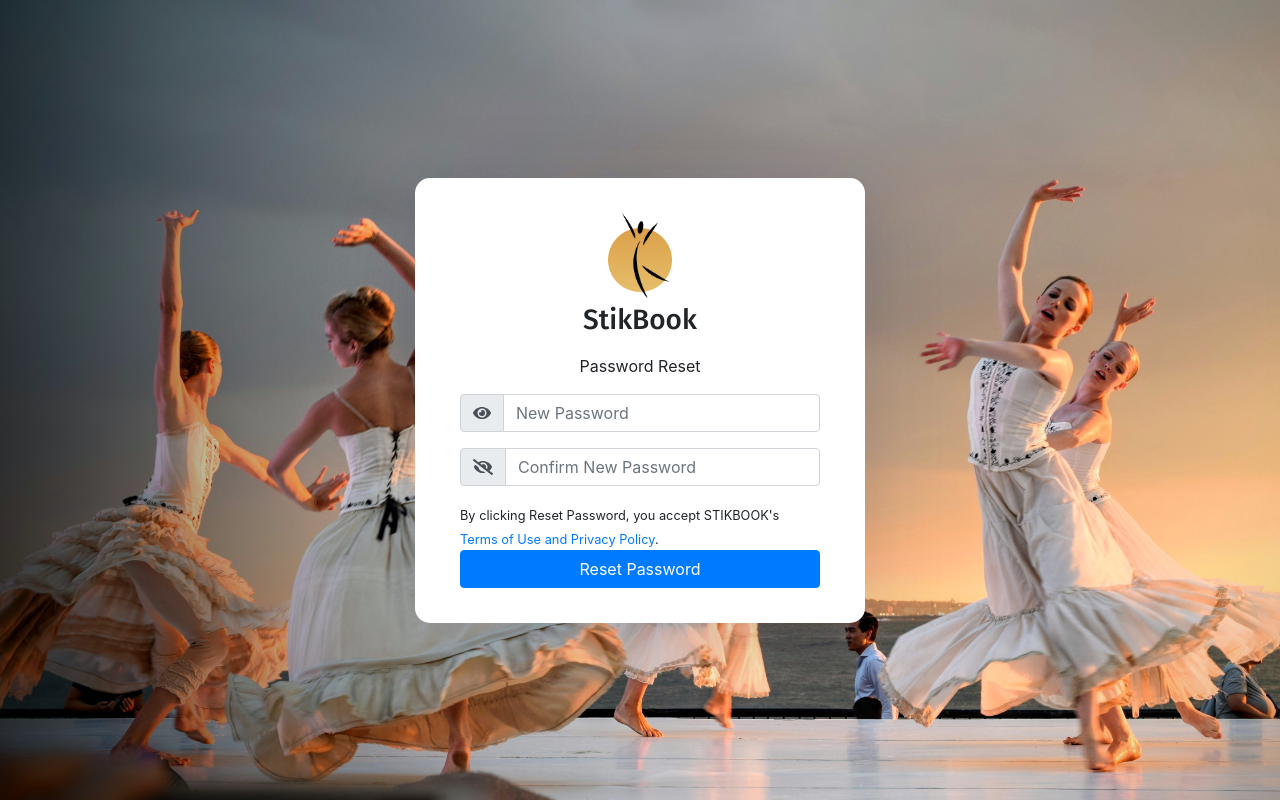
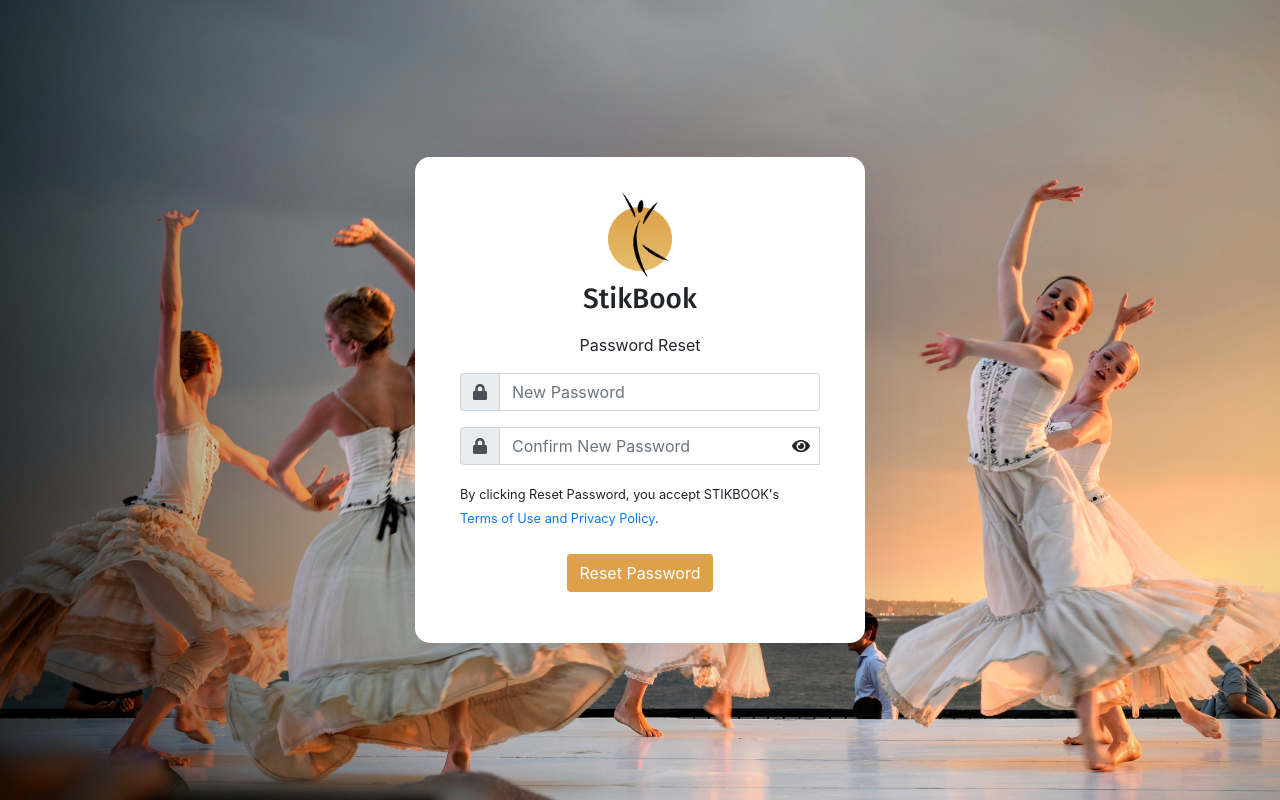
Before and after one commit to kjayakiranreddy/Stikbook, a React (Create React App) app in the folder stikbook-frontend/: page /PasswordReset in a window 1280 px wide. Built offline with nearby package versions, Linux system fonts and the light colour scheme.

Commit message:
updated Forgotpassword and PasswordReset pages

```diff
--- a/stikbook-frontend/src/components/login/Forgotpassword.jsx
+++ b/stikbook-frontend/src/components/login/Forgotpassword.jsx
@@ -1,14 +1,13 @@
 import React, { useState } from 'react';
 import { Tab, Tabs, TabList, TabPanel } from 'react-tabs';
 import Logo from "../../assets/images/logo_stikbook.png";
-import ForgotPassword from "./forgotpassword.css";
 import 'react-tabs/style/react-tabs.css';
-import PhoneInput from 'react-phone-input-2';
+import PhoneInput from "../../utils/phoneInput";
 import { FontAwesomeIcon } from "@fortawesome/react-fontawesome";
 import UsePasswordToggle from "../../utils/usePasswordToggle";
 
 const Forgotpassword = () => {
-  const [PasswordInputType, ToggleIcon] = UsePasswordToggle();
+  const [PasswordInputType,ToggleIcon] = UsePasswordToggle();
   const [selectedTab, setSelectedTab] = useState('tab-1');
 
   return (
@@ -33,18 +32,12 @@ const Forgotpassword = () => {
        </div>
       </TabPanel>
       <TabPanel item="tab-2">
-          <PhoneInput>
-      <div className="form-group input-group">
-                <div className="input-group-prepend">
-                        <span className="input-group-text"> <FontAwesomeIcon icon="fa fa-phone" /></span>
-                </div>
-                    <input type="number"className="form-control" placeholder="Phone Number" />
-
-      </div>
-      </PhoneInput>
+      <PhoneInput />
       </TabPanel>
+      <div className="form-group text-center">
+                    <button type="submit" className="btn btn-link">Reset Password</button>
+    </div>
     </Tabs>
-    <button type="submit" className="btn btn-primary btn-block">Reset Password</button>
     </form>
   );
 
--- a/stikbook-frontend/src/components/login/PasswordReset.jsx
+++ b/stikbook-frontend/src/components/login/PasswordReset.jsx
@@ -3,11 +3,12 @@ import "./login-component.css";
 import { FontAwesomeIcon } from "@fortawesome/react-fontawesome";
 import Logo from "../../assets/images/logo_stikbook.png";
 import UsePasswordToggle from "../../utils/usePasswordToggle";
+import PhoneNumber from "../../utils/phoneInput";
 import { faEyeSlash, faEye } from "@fortawesome/free-solid-svg-icons";
 
 const PasswordReset = () => {
 
-        const [PasswordInputType, ToggleIcon] = UsePasswordToggle();
+        const [PasswordInputType,ToggleIcon] = UsePasswordToggle();
         return (
 
             <form>
@@ -18,22 +19,24 @@ const PasswordReset = () => {
                 </div>
                 <div className="form-group input-group">
                 <div className="input-group-prepend">
-                        <span className="input-group-text"> <FontAwesomeIcon icon={faEye} /></span>
+                        <span className="input-group-text"> <FontAwesomeIcon icon="lock" /></span>
                     </div>
                     <input type={PasswordInputType} className="form-control" placeholder="New Password" />
+                </div>
 
-                </div>
 
                 <div className="form-group input-group">
                 <div className="input-group-prepend">
-                        <span className="input-group-text"> <FontAwesomeIcon icon={faEyeSlash} /></span>
+                        <span className="input-group-text"> <FontAwesomeIcon icon="lock" /></span>
                     </div>
                     <input type={PasswordInputType} className="form-control" placeholder="Confirm New Password" />
-
+                    <span className="password-toogle-icon">{ToggleIcon}</span>
                 </div>
                 <small className="text-center">By clicking Reset Password, you accept STIKBOOK's <a href="terms">Terms of Use
                             and Privacy Policy</a>.</small><br></br>
-                <button type="submit" className="btn btn-primary btn-block">Reset Password</button>
+                            <div className="form-group text-center">
+                    <button type="submit" className="btn btn-link">Reset Password</button>
+                </div>
             </form>
 
         );
```
